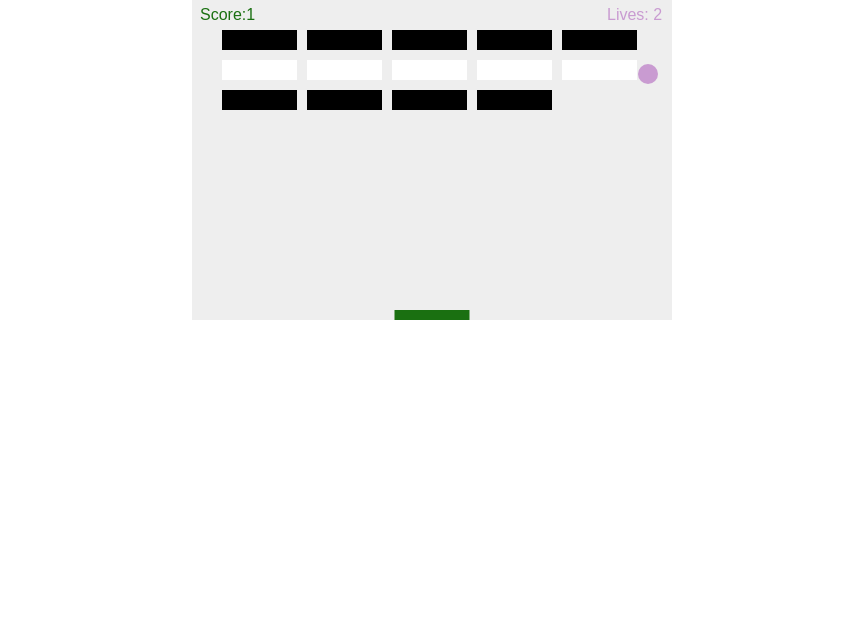
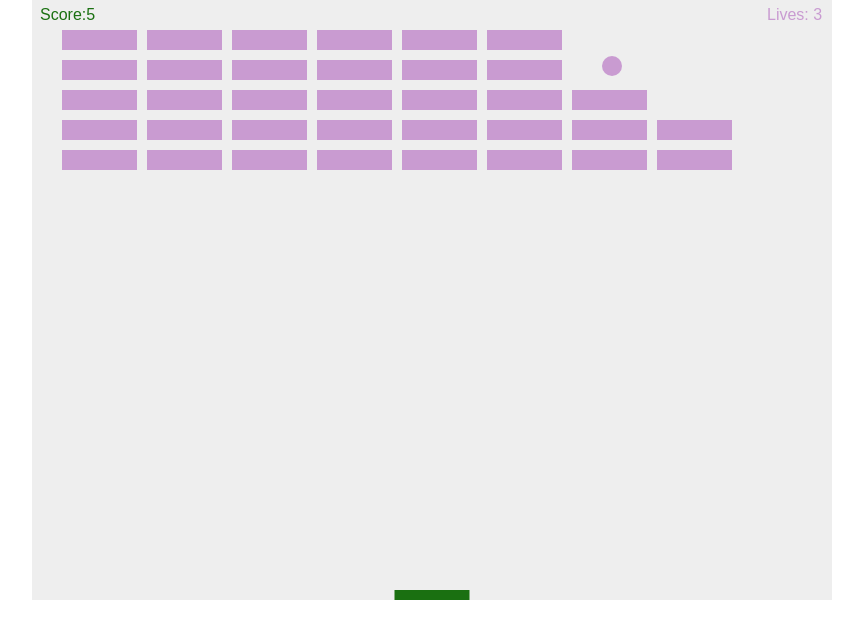
Before and after one commit to meganclapinski25/HW1--1320, a plain HTML site: page index.html in a window 1280 px wide. Shown: the whole page, without its empty margins (208-1071 px from the left). Drawn offline with Linux system fonts and the light colour scheme.

Commit message:
bigger canvas, more bricks (rows and columns)

```diff
--- a/index.html
+++ b/index.html
@@ -16,7 +16,7 @@
     </style>
   </head>
   <body>
-    <canvas id="myCanvas" width="480" height="320"></canvas>
+    <canvas id="myCanvas" width="800" height="600"></canvas>
 
     <script>
       const canvas = document.getElementById("myCanvas");
@@ -31,8 +31,8 @@
       let rightPressed = false;
       let leftPressed = false;
       let paddleX = (canvas.width- paddleWidth) / 2;
-      const brickRowCount = 3;
-      const brickColumnCount = 5;
+      const brickRowCount = 5;
+      const brickColumnCount = 8;
       const brickWidth = 75;
         const brickHeight = 20;
         const brickPadding = 10;
@@ -128,11 +128,8 @@
                         bricks[c][r].x = brickX;
                         bricks[c][r].y = brickY;
 
-                        if (r % 2 === 0){
-                            ctx.fillStyle = "black"
-                        }else{
-                            ctx.fillStyle = "white"
-                        }
+
+
 
                         ctx.beginPath();
                         ctx.rect(brickX, brickY, brickWidth, brickHeight);
```
